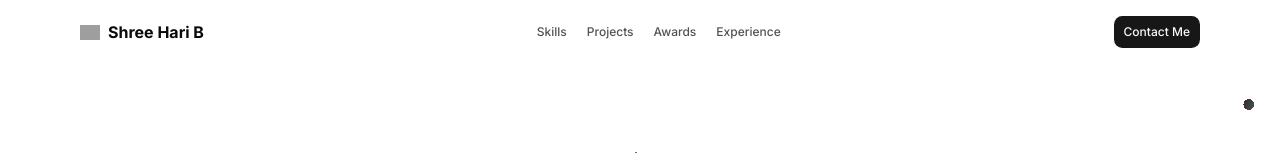
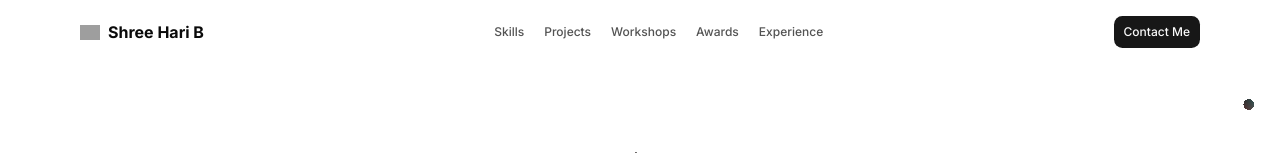
Before and after one commit to shreeharib/personal-portfolio, a Next.js app: page / in a window 1280 px wide. Shown: the top 160 px of the page. Built offline with nearby package versions, Linux system fonts and the light colour scheme; grey boxes are pictures that could not be loaded.

Commit message:
Update header.tsx

```diff
--- a/src/components/sections/header.tsx
+++ b/src/components/sections/header.tsx
@@ -11,6 +11,7 @@ import Image from "next/image";
 const navLinks = [
   { href: "#skills", label: "Skills" },
   { href: "#projects", label: "Projects" },
+    { href: "#workshops", label: "Workshops" },
   { href: "#research", label: "Awards" },
   { href: "#experience", label: "Experience" },
 ];
```
